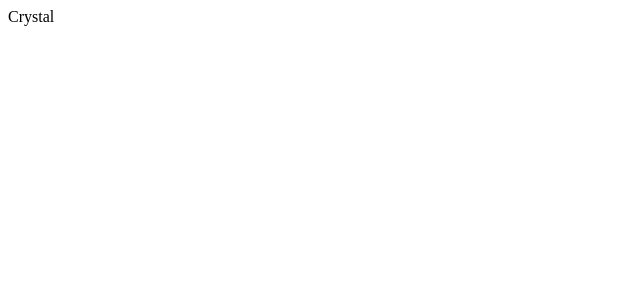
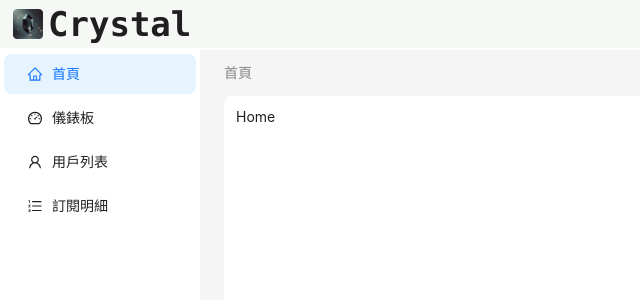
Before and after one commit to Shanchh/Discord-Crystal, a React (Create React App) app: page / in a window 1280 px wide. Shown: the top 300 px of the page, without its empty margins (0-640 px from the left). Built offline with nearby package versions, Linux system fonts and the light colour scheme; the HTML template or start-up script is replaced by a standard one.

Commit message:
UPDATE-構件主要頁面路由

```diff
--- a/src/App.tsx
+++ b/src/App.tsx
@@ -1,10 +1,23 @@
 import React from 'react';
+import { BrowserRouter as Router, Routes, Route } from 'react-router-dom';
+import MainPage from './Pages/main/MainPage';
+import Home from './Pages/content/Home';
+import Dashboard from './Pages/content/Dashboard';
+import UserManage from './Pages/content/UserManage';
+import DetailManage from './Pages/content/DetailManage';
 
 function App() {
   return (
-    <div className="className">
-      Crystal
-    </div>
+    <Router>
+      <Routes>
+        <Route path="/" element={<MainPage />}>
+          <Route path="/" element={<Home />} />
+          <Route path="/dashboard" element={<Dashboard />} />
+          <Route path="/user-manage" element={<UserManage />} />
+          <Route path="/detail-manage" element={<DetailManage />} />
+        </Route>
+      </Routes>
+    </Router>
   );
 }
 
--- /dev/null
+++ b/src/Pages/content/Dashboard.tsx
@@ -0,0 +1,9 @@
+import React from 'react'
+
+const Dashboard = () => {
+  return (
+    <div>Dashboard</div>
+  )
+}
+
+export default Dashboard
--- /dev/null
+++ b/src/Pages/content/DetailManage.tsx
@@ -0,0 +1,9 @@
+import React from 'react'
+
+const DetailManage = () => {
+  return (
+    <div>DetailManage</div>
+  )
+}
+
+export default DetailManage
--- /dev/null
+++ b/src/Pages/content/Home.tsx
@@ -0,0 +1,9 @@
+import React from 'react'
+
+const Home = () => {
+  return (
+    <div>Home</div>
+  )
+}
+
+export default Home
--- /dev/null
+++ b/src/Pages/content/UserManage.tsx
@@ -0,0 +1,9 @@
+import React from 'react'
+
+const UserManage = () => {
+  return (
+    <div>UserManage</div>
+  )
+}
+
+export default UserManage
--- /dev/null
+++ b/src/Pages/main/MainBreadcrumb.tsx
@@ -0,0 +1,34 @@
+import React from "react";
+import { Breadcrumb } from "antd";
+import { useLocation, Link } from "react-router-dom";
+
+const breadcrumbNameMap: Record<string, string> = {
+    "/": "首頁",
+    "/dashboard": "儀錶板",
+    "/user-manage": "用戶列表",
+    "/detail-manage": "訂閱明細"
+};
+
+const MainBreadcrumb: React.FC = () => {
+    const location = useLocation();
+
+    const pathSnippets = location.pathname.split("/").filter((i) => i);
+    const breadcrumbItems = [
+        {
+            title: <Link to="/">首頁</Link>,
+            key: "home",
+        },
+        ...pathSnippets.map((_, index) => {
+            const url = `/${pathSnippets.slice(0, index + 1).join("/")}`;
+            const isLast = index === pathSnippets.length - 1;
+            return {
+                title: isLast ? breadcrumbNameMap[url] || url : <Link to={url}>{breadcrumbNameMap[url] || url}</Link>,
+                key: url,
+            };
+        }),
+    ];
+
+    return <Breadcrumb style={{ margin: "12px 0" }} items={breadcrumbItems} />;
+};
+
+export default MainBreadcrumb;
--- /dev/null
+++ b/src/Pages/main/MainHeader.tsx
@@ -0,0 +1,30 @@
+import { Flex, Layout } from 'antd';
+import { useNavigate } from 'react-router-dom';
+
+const { Header } = Layout;
+
+const MainHeader = () => {
+    const navigate = useNavigate();
+
+    const navigateToHome = () => {
+        navigate("/");
+    };
+
+    return (
+        <Header style={{
+            display: 'flex',
+            alignItems: 'center',
+            backgroundColor: '#f6f8f5',
+            height: '50px',
+            borderBottom: '2px solid #ffffff',
+            padding: '0',
+        }}>
+            <Flex gap={5} justify='start' align='center' style={{ marginLeft: 13 }}>
+                <img src='assets/logo.png' style={{ height: 30 }}></img>
+                <span onClick={navigateToHome} style={{ fontSize: 34, fontWeight: 'bold', fontFamily: "Lucida Console, 微軟正黑體, 新細明體, sans-serif" }}>Crystal</span>
+            </Flex>
+        </Header>
+    )
+}
+
+export default MainHeader
--- /dev/null
+++ b/src/Pages/main/MainPage.tsx
@@ -0,0 +1,60 @@
+import React, { useState } from 'react';
+import { Layout, theme, Grid } from 'antd';
+import { Outlet } from 'react-router';
+import { Content } from 'antd/es/layout/layout';
+import OptionList from './OptionList';
+import MainHeader from './MainHeader';
+import MainBreadcrumb from './MainBreadcrumb';
+
+const { Sider } = Layout;
+const { useBreakpoint } = Grid;
+
+const MainPage: React.FC = () => {
+    const [optionListOpen, setOptionListOpen] = useState<boolean>(true);
+
+    const {
+        token: { colorBgContainer, borderRadiusLG },
+    } = theme.useToken();
+
+    const screens = useBreakpoint();
+    const isMobile = !screens.md;
+
+    return (
+        <Layout style={{ height: '100vh', width: '100%' }}>
+            <MainHeader />
+            <Layout>
+                <Sider
+                    width={200}
+                    collapsedWidth={0}
+                    collapsed={!optionListOpen}
+                    style={{
+                        background: colorBgContainer,
+                        transition: 'all 0.3s ease',
+                        overflow: 'hidden',
+                    }}
+                >
+                    <OptionList />
+                </Sider>
+                <Layout style={{ padding: '0 24px 24px' }}>
+                    <MainBreadcrumb />
+                    <Content
+                        style={{
+                            flex: 1,
+                            display: 'flex',
+                            flexDirection: 'column',
+                            padding: 12,
+                            margin: 0,
+                            background: colorBgContainer,
+                            borderRadius: borderRadiusLG,
+                            overflow: 'auto',
+                        }}
+                    >
+                        <Outlet />
+                    </Content>
+                </Layout>
+            </Layout>
+        </Layout>
+    );
+};
+
+export default MainPage;
--- /dev/null
+++ b/src/Pages/main/OptionList.tsx
@@ -0,0 +1,48 @@
+import React from 'react'
+import { Menu } from 'antd';
+import { UserOutlined, DashboardOutlined, HomeOutlined, OrderedListOutlined } from '@ant-design/icons';
+import type { MenuProps } from 'antd';
+import { useLocation, useNavigate } from "react-router-dom"
+
+const OptionList = () => {
+    const navigate = useNavigate();
+    const location = useLocation();
+
+    const item3: MenuProps['items'] = [
+        {
+            key: '/',
+            icon: <HomeOutlined />,
+            label: '首頁',
+            onClick: () => navigate("/"),
+        },
+        {
+            key: '/dashboard',
+            icon: <DashboardOutlined />,
+            label: '儀錶板',
+            onClick: () => navigate("/dashboard"),
+        },
+        {
+            key: '/user-manage',
+            icon: <UserOutlined />,
+            label: '用戶列表',
+            onClick: () => navigate("/user-manage"),
+        },
+        {
+            key: '/detail-manage',
+            icon: <OrderedListOutlined />,
+            label: '訂閱明細',
+            onClick: () => navigate("/detail-manage"),
+        }
+    ];
+    return (
+        <Menu
+            mode="inline"
+            selectedKeys={[location.pathname]}
+            defaultSelectedKeys={['/home']}
+            style={{ height: '100%', borderRight: 0 }}
+            items={item3}
+        />
+    )
+}
+
+export default OptionList
--- a/src/index.css
+++ b/src/index.css
@@ -0,0 +1,3 @@
+body {
+    margin: 0;
+}
```
